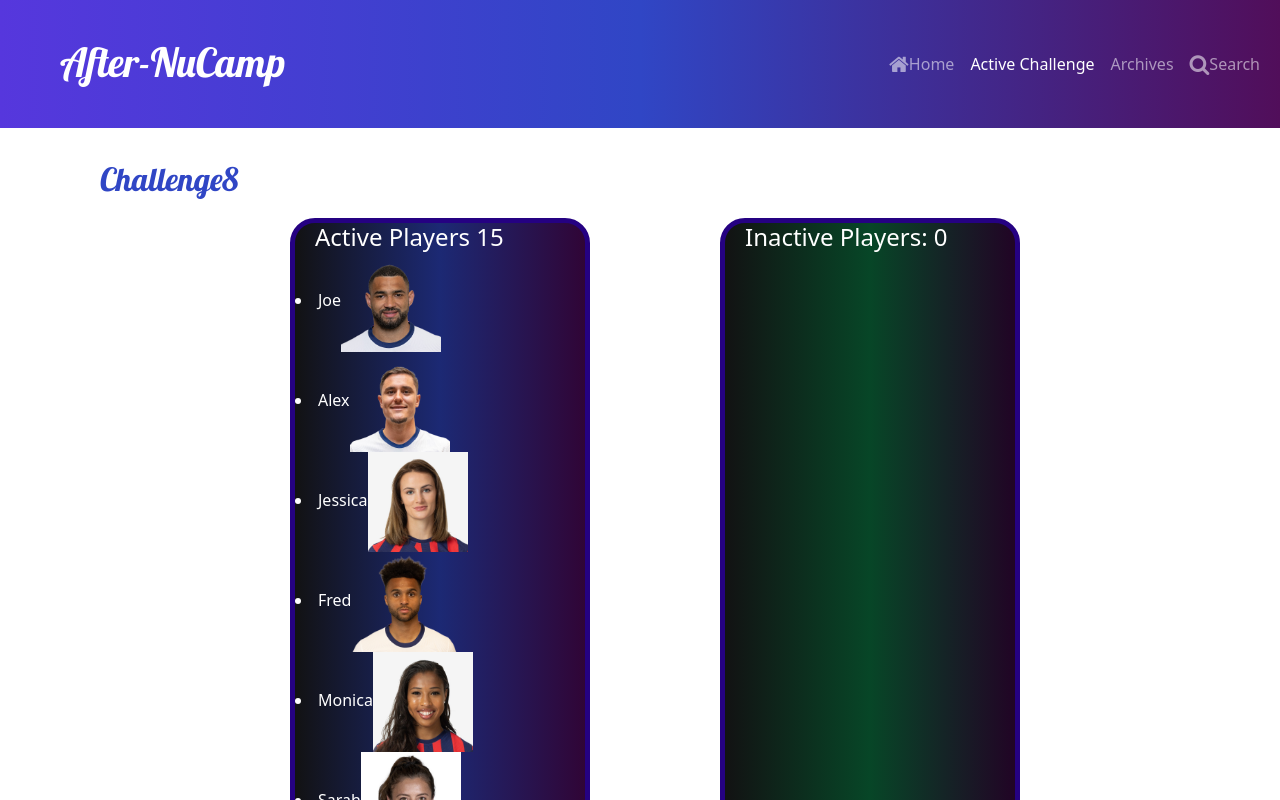
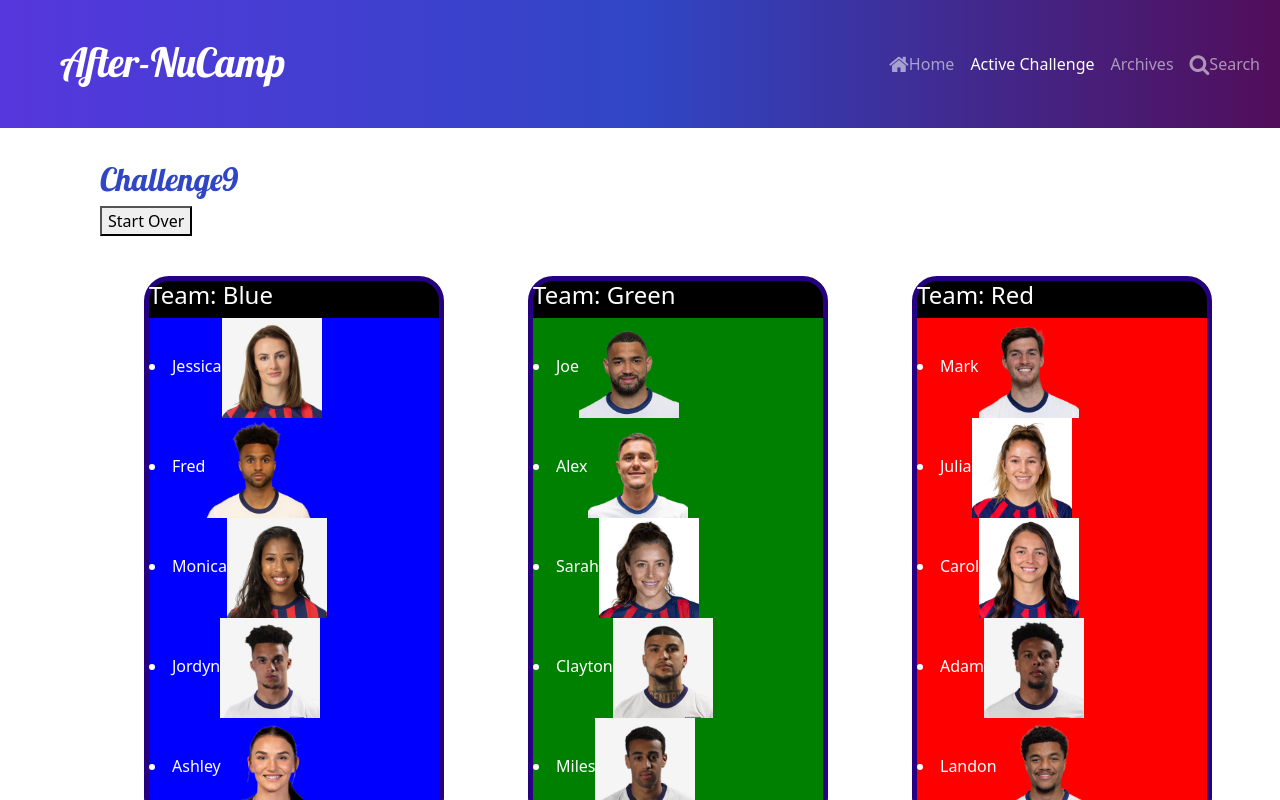
Before and after one commit to mrdeangray/after-nucamp-week2, a React (Create React App) app: page /active in a window 1280 px wide. Shown: the top 800 px of the page. Built offline with nearby package versions, Linux system fonts and the light colour scheme.

Commit message:
complete challenge9

```diff
--- a/src/App.css
+++ b/src/App.css
@@ -83,7 +83,8 @@ h2 {
 .challenge5,
 .challenge6,
 .challenge7,
-.challenge8 {
+.challenge8,
+.challenge9 {
     margin-left: 100px;
 }
 
@@ -130,6 +131,7 @@ h2 {
     border-radius: 10px;
     /* background-color: orange; */
 }
+
 .challenge8 .inactive-player:hover {
 
     font-size: 200%;
@@ -171,3 +173,29 @@ h2 {
     margin: 0px 20px;
 
 }
+
+.challenge9 .container {
+    display: grid;
+    grid-auto-flow: column;
+    justify-items: left;
+    gap: 60px;
+    margin: 20px auto;
+}
+
+.challenge9 .team {
+    background-color: rgb(0, 0, 0);
+    width: 300px;
+    border: 5px solid rgb(37, 1, 130);
+    color: white;
+    border-radius: 25px;
+
+}
+
+
+
+.challenge9 .player:hover {
+    font-size: 200%;
+    cursor: pointer;
+    border: 3px solid rgb(80, 255, 6);
+    border-radius: 10px;
+}
--- /dev/null
+++ b/src/components/Challenge9.js
@@ -0,0 +1,67 @@
+import { useState, useCallback, useEffect } from 'react'
+import playersData from '../data/players'
+
+const Challenge9 = () => {
+    const [displayTeams, setDisplayTeams] = useState([])
+    const [players, setPlayers] = useState([...playersData])
+
+
+
+    const removePlayer = useCallback((id) => {
+        console.log(id)
+        setPlayers(players.filter(player => player.id !== id))
+    }, [players])
+
+    const startOver = () => {
+        setPlayers([...playersData])
+    }
+    const getTeams = useCallback(() => {
+    const groupedPlayers = players.reduce((acc, curr) => {
+        acc[curr.team] ??= []
+        acc[curr.team].push(curr)
+        return acc
+    }, {})
+    console.log(groupedPlayers)
+    console.log(Object.keys(groupedPlayers))
+    setDisplayTeams(
+        <div className='container'>
+            {
+                Object.keys(groupedPlayers).sort().map((team, idx) => (
+                    <div key={idx} className='team'>
+                        <h4>Team: {team}</h4>
+                        {
+                            groupedPlayers[team].map((player, idx) => (
+                                <li onClick={() => removePlayer(player.id)} className="player" key={idx} style={{ backgroundColor: team.toLowerCase() }}>{player.name}
+                                    <img className="player-image" src={`/img-players/${player.image}`} alt="" />
+                                </li>
+                            ))
+                        }
+
+                    </div>
+                ))
+            }
+        </div>
+
+    )
+
+}, [players, removePlayer])
+
+useEffect(() => {
+    getTeams()
+}, [getTeams, players])
+
+
+return (
+    <div className='challenge9'>
+        <div style={{ display: "inline-block" }}>
+            <h2>Challenge9</h2><button onClick={startOver}>Start Over</button>
+        </div>
+        <div className='container'>
+            {displayTeams}
+        </div>
+
+    </div >
+)
+}
+
+export default Challenge9
--- a/src/data/players.js
+++ b/src/data/players.js
@@ -1,19 +1,19 @@
 const players = [
-    { id: '0', name: "Joe", team: "Green", score: 20, image: "Joe.png" },
-    { id: '1', name: "Alex", team: "Green", score: 10, image: "Alex.png" },
-    { id: '2', name: "Jessica", team: "Blue", score: 15, image: "Jessica.jpg" },
-    { id: '3', name: "Fred", team: "Blue", score: 12, image: "Fred.png" },
-    { id: '4', name: "Monica", team: "Blue", score: 23, image: "Monica.jpg" },
-    { id: '5', name: "Sarah", team: "Green", score: 17, image: "Sarah.jpg" },
-    { id: '6', name: "Mark", team: "Red", score: 14, image: "Mark.png" },
-    { id: '7', name: "Jordyn", team: "Blue", score: 14, image: "Jordyn.jpg" },
-    { id: '8', name: "Ashley", team: "Blue", score: 11, image: "Ashley.png" },
-    { id: '9', name: "Clayton", team: "Green", score: 9, image: "Clayton.jpg" },
-    { id: '10', name: "Julia", team: "Red", score: 10, image: "Julia.jpg" },
-    { id: '11', name: "Carol", team: "Red", score: 24, image: "Carol.jpg" },
-    { id: '12', name: "Miles", team: "Green", score: 18, image: "Miles.jpg" },
-    { id: '13', name: "Adam", team: "Red", score: 11, image: "Adam.jpg" },
-    { id: '14', name: "Landon", team: "Red", score: 14, image: "Landon.png" },
+    { id: '0', name: "Joe", team: "Green", score: 20, image: "Joe.png", position: "Forward" },
+    { id: '1', name: "Alex", team: "Green", score: 10, image: "Alex.png", position: "Defender" },
+    { id: '2', name: "Jessica", team: "Blue", score: 15, image: "Jessica.jpg", position: "Forward" },
+    { id: '3', name: "Fred", team: "Blue", score: 12, image: "Fred.png", position: "Forward" },
+    { id: '4', name: "Monica", team: "Blue", score: 23, image: "Monica.jpg", position: "Defender" },
+    { id: '5', name: "Sarah", team: "Green", score: 17, image: "Sarah.jpg", position: "Goalie" },
+    { id: '6', name: "Mark", team: "Red", score: 14, image: "Mark.png", position: "Forward" },
+    { id: '7', name: "Jordyn", team: "Blue", score: 14, image: "Jordyn.jpg", position: "Goalie" },
+    { id: '8', name: "Ashley", team: "Blue", score: 11, image: "Ashley.png", position: "Forward" },
+    { id: '9', name: "Clayton", team: "Green", score: 9, image: "Clayton.jpg", position: "Forward" },
+    { id: '10', name: "Julia", team: "Red", score: 10, image: "Julia.jpg", position: "Forward" },
+    { id: '11', name: "Carol", team: "Red", score: 24, image: "Carol.jpg", position: "Goalie" },
+    { id: '12', name: "Miles", team: "Green", score: 18, image: "Miles.jpg", position: "Forward" },
+    { id: '13', name: "Adam", team: "Red", score: 11, image: "Adam.jpg", position: "Defender" },
+    { id: '14', name: "Landon", team: "Red", score: 14, image: "Landon.png", position: "Forward" },
 ]
 
 export default players;
--- a/src/pages/Active.js
+++ b/src/pages/Active.js
@@ -1,10 +1,10 @@
 // import Challenge6 from "../components/Challenge6"
-import Challenge8 from "../components/Challenge8"
+import Challenge9 from "../components/Challenge9"
 
 const Active = () => {
     return (
         <div>
-            <Challenge8 />
+            <Challenge9 />
         </div>
     )
 }
```
